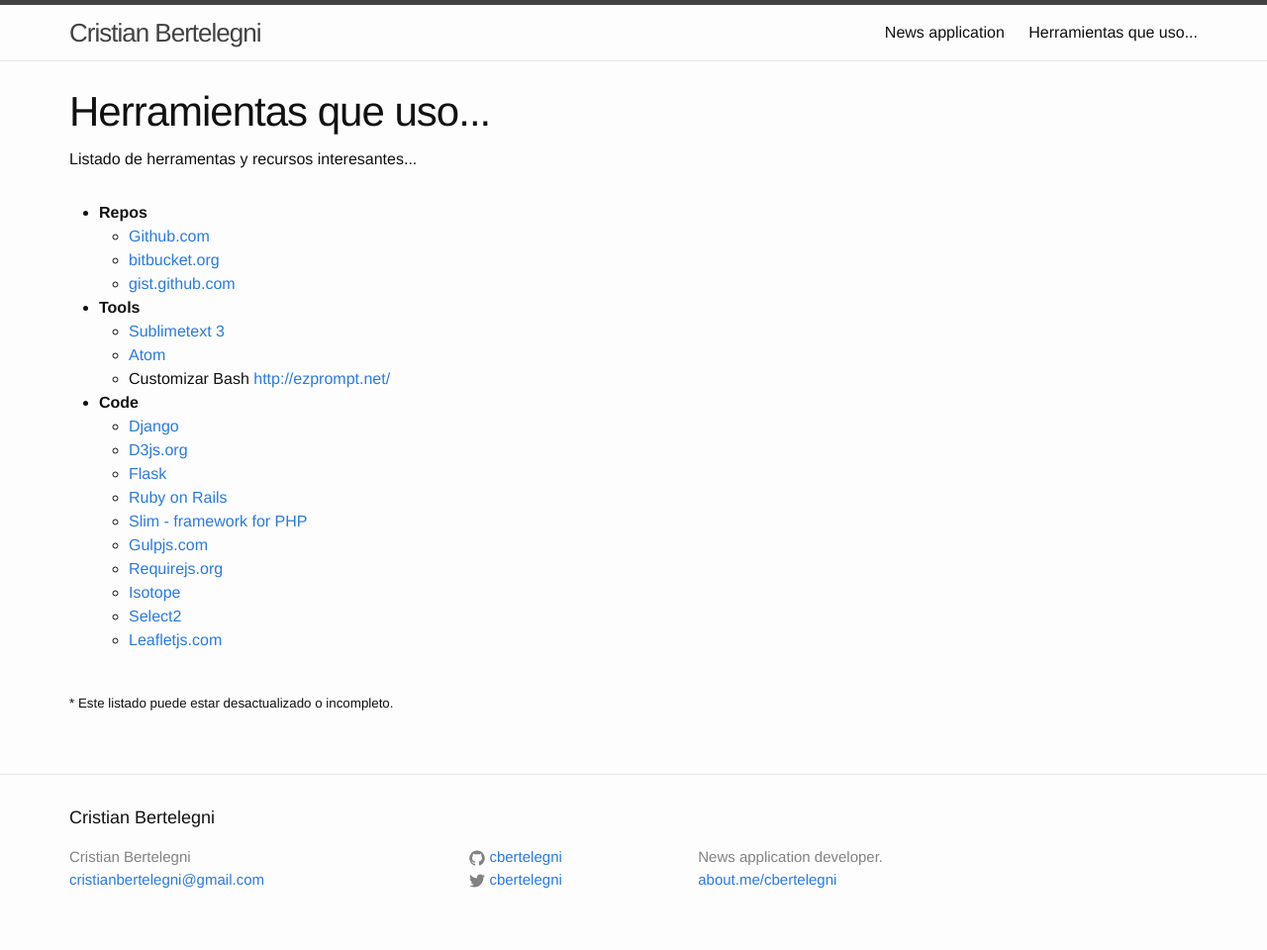
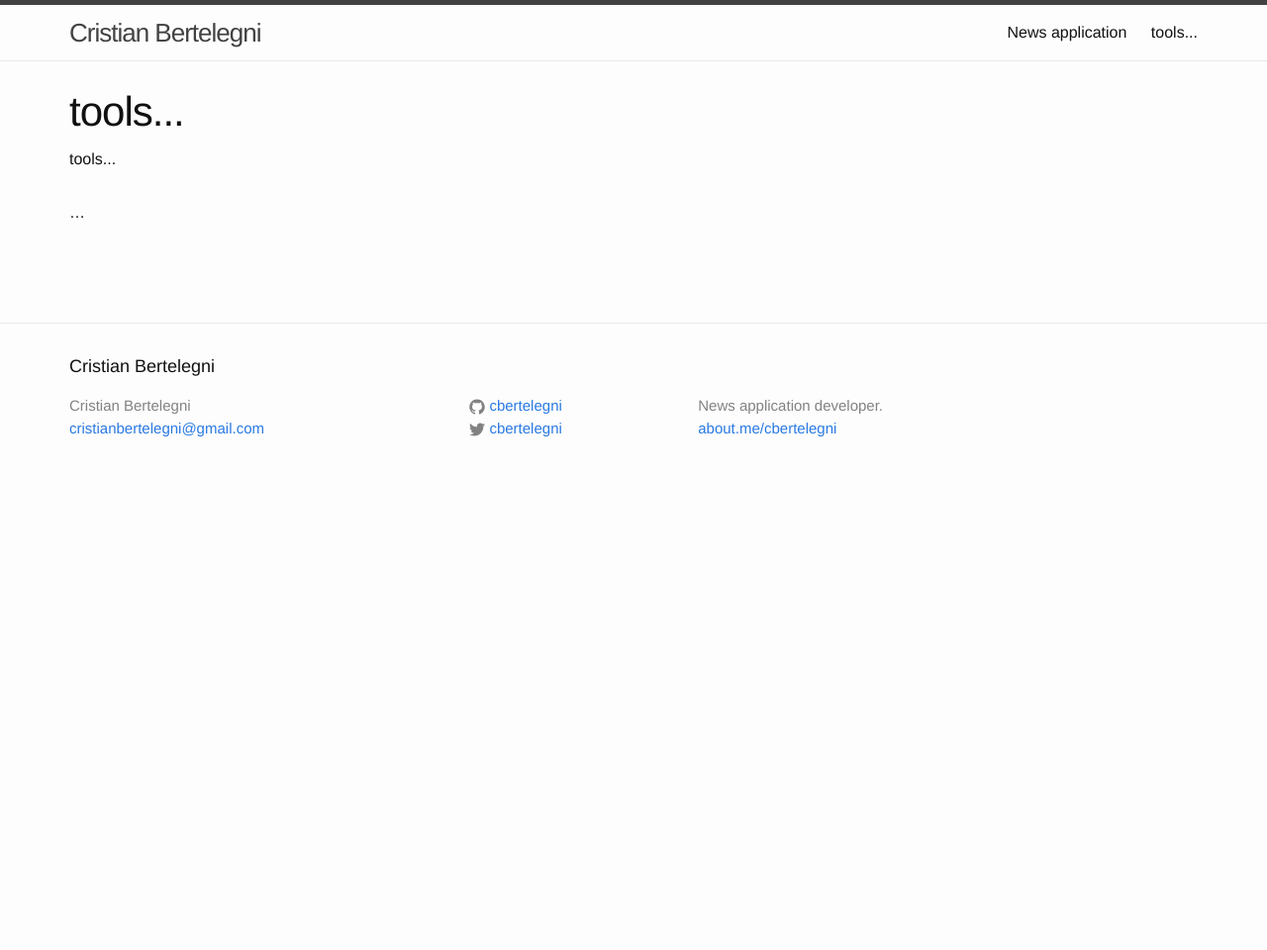
Before and after one commit to cbertelegni/cbertelegni, a Jekyll site: the page built from tools.md, in a window 1280 px wide. Shown: the whole page at 99% size. Built offline with Jekyll 4.4.1, drawn with Linux system fonts in a browser that asks for light colours; after the commit the page ends 900 px from its top, so only the background shows below that.

Commit message:
Update tools.md

```diff
--- a/tools.md
+++ b/tools.md
@@ -1,33 +1,13 @@
 ---
 layout: page
-title: Herramientas que uso...
-description: Listado de herramentas y recursos interesantes...
+title: tools...
+description: tools...
 permalink: /tools/
 ---
 <style>
 .post-list h2 { margin-bottom: 0; }
 </style>
 
-* __Repos__
-  * [Github.com](https://github.com/)
-  * [bitbucket.org](https://bitbucket.org/)
-  * [gist.github.com](https://gist.github.com/cbertelegni)
-* __Tools__
-  * [Sublimetext 3](https://www.sublimetext.com/3)
-  * [Atom](https://atom.io/)
-  * Customizar Bash [http://ezprompt.net/](http://ezprompt.net/)
-* __Code__
-  * [Django](https://www.djangoproject.com/)
-  * [D3js.org](https://d3js.org/)
-  * [Flask](http://flask.pocoo.org/)
-  * [Ruby on Rails](http://rubyonrails.org/)
-  * [Slim - framework for PHP](http://www.slimframework.com/)
-  * [Gulpjs.com](http://gulpjs.com/)
-  * [Requirejs.org](http://requirejs.org/)
-  * [Isotope](http://isotope.metafizzy.co/)
-  * [Select2](http://select2.github.io/select2/)
-  * [Leafletjs.com](http://leafletjs.com/)
-
+...
 
 <br>
-<small>* Este listado puede estar desactualizado o incompleto.</small>
```
